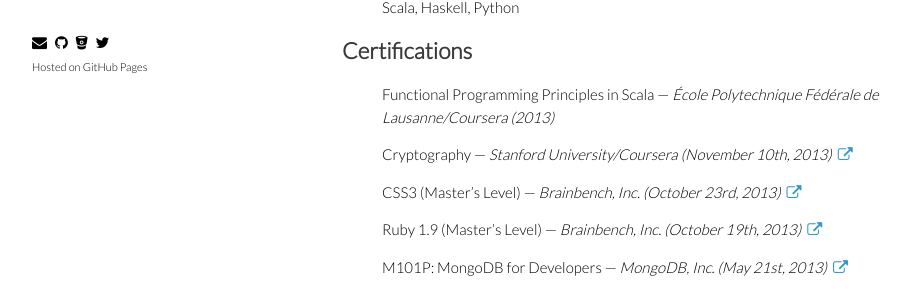
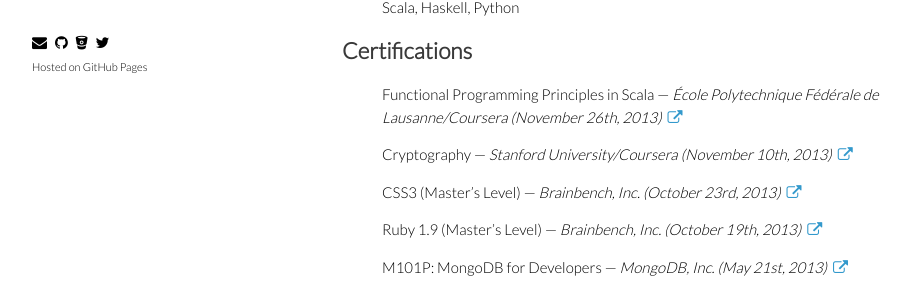
Before and after one commit to lacrosse/lacrosse.github.io, a Jekyll site: the page built from cv/index.md, in a window 1280 px wide. Shown: the part 759-1055 px from the top of the page, without its empty margins (178-1096 px from the left). Built offline with Jekyll 4.4.1, drawn with Linux system fonts in a browser that asks for light colours; nearby versions of some CDN libraries; Markdown is read by kramdown in place of the engine named in the settings.

Commit message:
Add certificate

```diff
--- a/cv/index.md
+++ b/cv/index.md
@@ -40,7 +40,7 @@
 
 ## Certifications
 
-* Functional Programming Principles in Scala — *École Polytechnique Fédérale de Lausanne/Coursera (2013)*
+* Functional Programming Principles in Scala — *École Polytechnique Fédérale de Lausanne/Coursera (November 26th, 2013)* [<i class="fa fa-external-link"></i>](/files/certs/scala_2013.pdf)
 
 * Cryptography — *Stanford University/Coursera (November 10th, 2013)* [<i class="fa fa-external-link"></i>](/files/certs/crypto_2013.pdf)
 
```
Also changed, not shown: Gemfile.lock (added), 1 other file.
